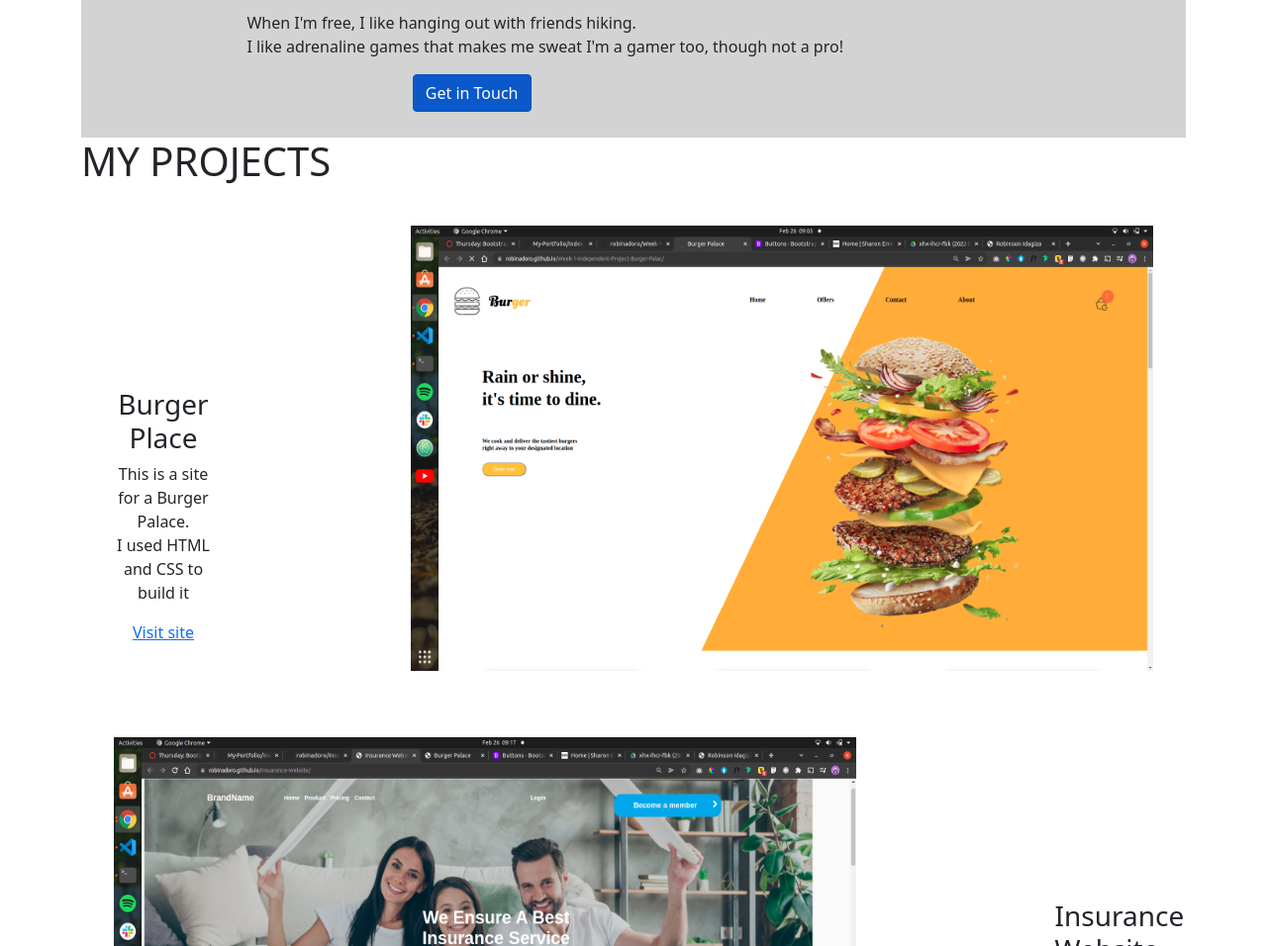
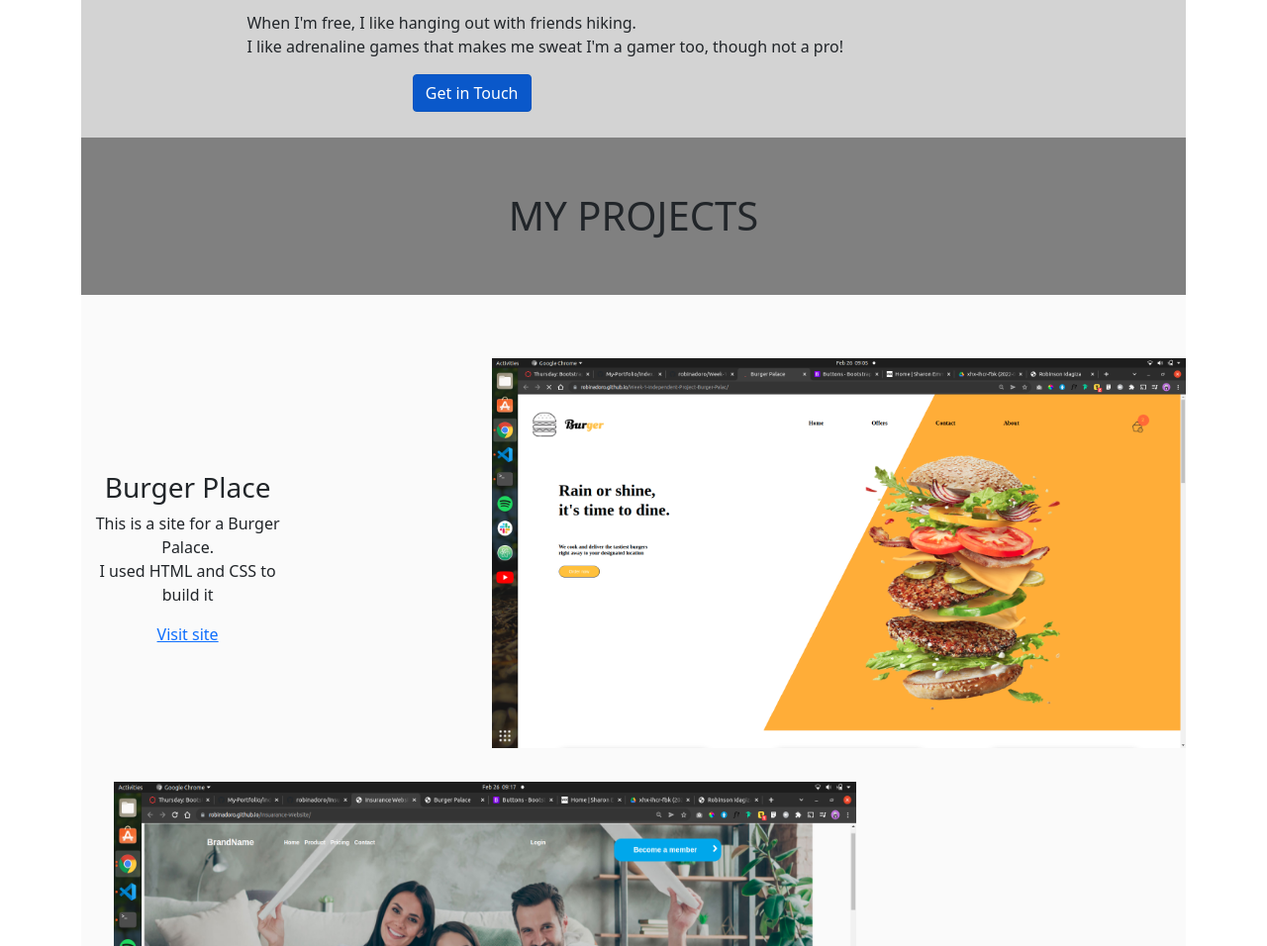
Before and after one commit to robinadoro/Portfolio-Landing-Page, a plain HTML site: page index.html in a window 1280 px wide. Shown: the part 1080-2036 px from the top of the page at 99% size. Drawn offline with nearby package versions, Linux system fonts and the light colour scheme.

Commit message:
st:style burger place

```diff
--- a/index.css
+++ b/index.css
@@ -64,7 +64,18 @@ nav{
     color: white;
     margin-left: 30%;
 }
+.projects{
+    padding: 0%;
+    background-color: #FAFAFA;
+}
+.projects h1{
+    text-align: center;
+    padding: 5%;
+    border: 2px solid black;
+    border: none;
+    background-color: #808080;
 
+}
 
 
 
@@ -72,11 +83,15 @@ nav{
     display: flex;
     text-align: center;
     justify-content: center;
-    padding: 3%;
+    padding-top:  0%;
+    border: 1px solid black;
+    border: none;
 
 }
 .burger_place img{
     margin-left: 200px;
+    margin-right: 0%;
+    padding-top: 5%;
 }
 .burger_text{
     padding-top: 80px;
```
